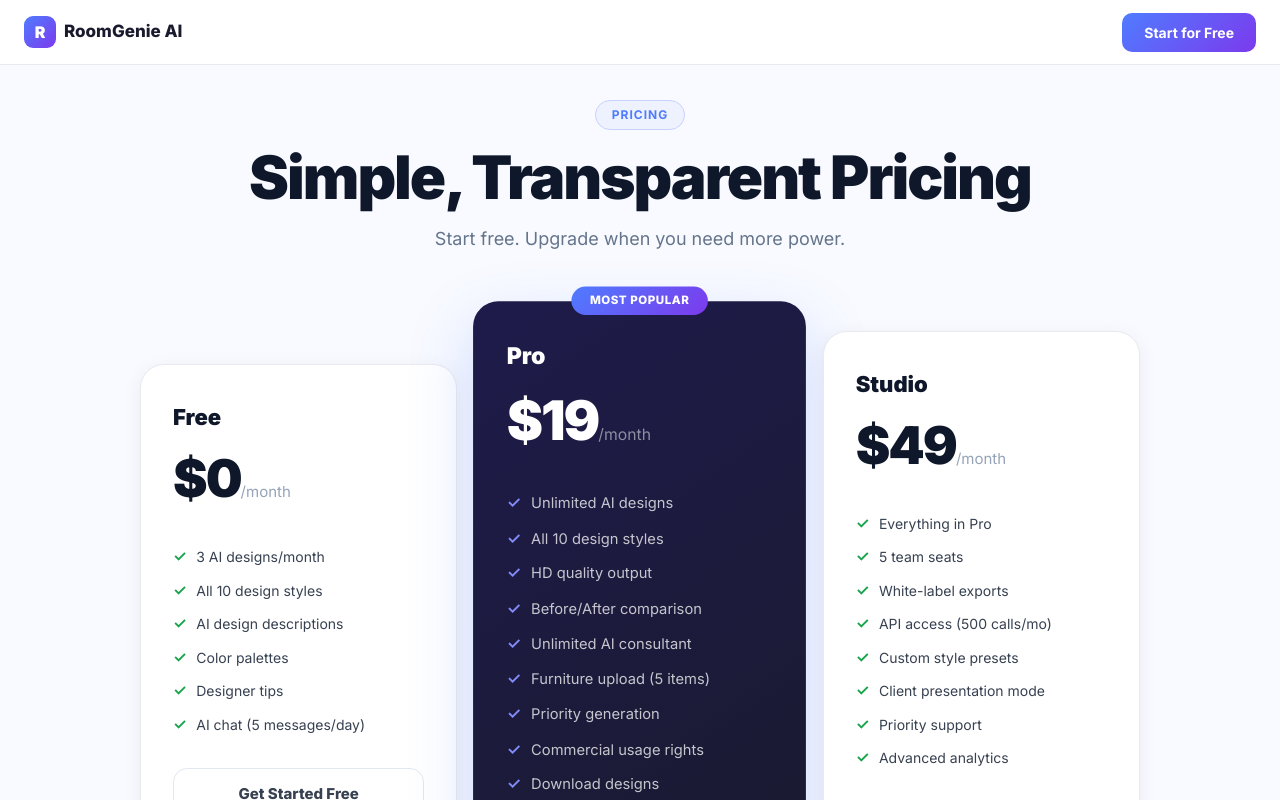
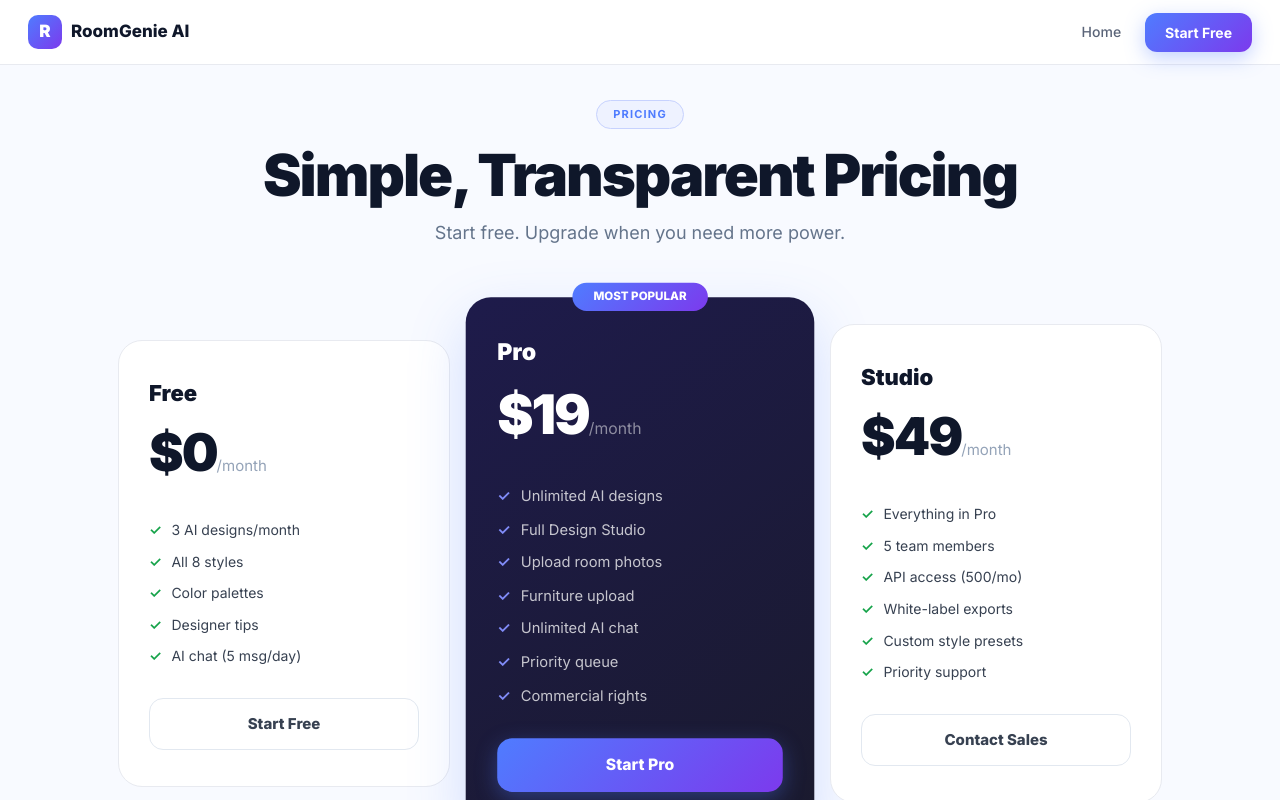
Before and after one commit to agentfurniture/RoomGenie-AI-, a Next.js app in the folder roomgenie-basic/: page /pricing in a window 1280 px wide. Shown: the top 800 px of the page. Built offline with nearby package versions, Linux system fonts and the light colour scheme.

Commit message:
Update page.tsx

```diff
--- a/roomgenie-basic/src/app/pricing/page.tsx
+++ b/roomgenie-basic/src/app/pricing/page.tsx
@@ -1,97 +1,65 @@
-"use client"
 import Link from 'next/link'
 
-const PLANS = [
-  {
-    name: 'Free', price: '$0', period: '/month', highlight: false,
-    features: ['3 AI designs/month','All 10 design styles','AI design descriptions','Color palettes','Designer tips','AI chat (5 messages/day)'],
-    cta: 'Get Started Free', href: '/create',
-  },
-  {
-    name: 'Pro', price: '$19', period: '/month', highlight: true,
-    features: ['Unlimited AI designs','All 10 design styles','HD quality output','Before/After comparison','Unlimited AI consultant','Furniture upload (5 items)','Priority generation','Commercial usage rights','Download designs'],
-    cta: 'Start Pro Today', href: '/create',
-  },
-  {
-    name: 'Studio', price: '$49', period: '/month', highlight: false,
-    features: ['Everything in Pro','5 team seats','White-label exports','API access (500 calls/mo)','Custom style presets','Client presentation mode','Priority support','Advanced analytics'],
-    cta: 'Contact Sales', href: '/create',
-  },
-]
+export default function PricingPage() {
+  const plans = [
+    { name: 'Free', price: '$0', features: ['3 AI designs/month','All 8 styles','Color palettes','Designer tips','AI chat (5 msg/day)'], cta: 'Start Free', href: '/create', h: false },
+    { name: 'Pro', price: '$19', features: ['Unlimited AI designs','Full Design Studio','Upload room photos','Furniture upload','Unlimited AI chat','Priority queue','Commercial rights'], cta: 'Start Pro', href: '/create', h: true },
+    { name: 'Studio', price: '$49', features: ['Everything in Pro','5 team members','API access (500/mo)','White-label exports','Custom style presets','Priority support'], cta: 'Contact Sales', href: '/create', h: false },
+  ]
+  const faqs = [
+    { q: 'Do I need design experience?', a: 'Not at all. Just describe what you want and Claude AI handles the rest.' },
+    { q: 'Can I upload my own furniture?', a: 'Yes! The Full Design Studio allows you to upload furniture photos and the AI will incorporate them into your design.' },
+    { q: 'How long does generation take?', a: 'Most designs are generated in 8–12 seconds. Complex designs may take slightly longer.' },
+    { q: 'Can I cancel anytime?', a: 'Absolutely. No lock-in contracts. Cancel or downgrade at any time from your dashboard.' },
+  ]
 
-const FAQS = [
-  { q: 'Do I need design experience?', a: 'Not at all. RoomGenie AI handles all the design work — just describe what you want and let Claude AI do the rest.' },
-  { q: 'Can I upload my own furniture?', a: 'Yes! Pro and Studio plans allow you to upload furniture images and the AI will incorporate them into your design.' },
-  { q: 'How long does generation take?', a: 'Most designs are generated in 5–10 seconds. Complex designs with furniture uploads may take slightly longer.' },
-  { q: 'Can I cancel anytime?', a: 'Absolutely. No lock-in contracts. Cancel or downgrade at any time from your dashboard.' },
-]
-
-export default function PricingPage() {
   return (
     <div style={{ fontFamily: 'Inter,system-ui,sans-serif', background: '#f8faff', minHeight: '100vh' }}>
-      {/* Nav */}
       <nav style={{ position: 'fixed', top: 0, left: 0, right: 0, zIndex: 1000, background: 'rgba(255,255,255,0.95)', backdropFilter: 'blur(20px)', borderBottom: '1px solid #e8eaf0' }}>
-        <div style={{ maxWidth: 1280, margin: '0 auto', padding: '0 24px', height: 64, display: 'flex', alignItems: 'center', justifyContent: 'space-between' }}>
-          <Link href="/" style={{ display: 'flex', alignItems: 'center', gap: 8, textDecoration: 'none' }}>
-            <div style={{ width: 32, height: 32, borderRadius: 9, background: 'linear-gradient(135deg,#4f7cff,#7c3aed)', display: 'flex', alignItems: 'center', justifyContent: 'center', color: 'white', fontWeight: 900 }}>R</div>
-            <span style={{ fontWeight: 800, fontSize: 17, color: '#1a1a2e' }}>RoomGenie AI</span>
+        <div style={{ maxWidth: 1280, margin: '0 auto', padding: '0 28px', height: 64, display: 'flex', alignItems: 'center', justifyContent: 'space-between' }}>
+          <Link href="/" style={{ display: 'flex', alignItems: 'center', gap: 9, textDecoration: 'none' }}>
+            <div style={{ width: 34, height: 34, borderRadius: 10, background: 'linear-gradient(135deg,#4f7cff,#7c3aed)', display: 'flex', alignItems: 'center', justifyContent: 'center', color: 'white', fontWeight: 900, fontSize: 17 }}>R</div>
+            <span style={{ fontWeight: 800, fontSize: 17, color: '#0f172a' }}>RoomGenie AI</span>
           </Link>
-          <Link href="/create" style={{ background: 'linear-gradient(135deg,#4f7cff,#7c3aed)', color: 'white', padding: '9px 22px', borderRadius: 10, textDecoration: 'none', fontWeight: 700, fontSize: 14 }}>Start for Free</Link>
+          <div style={{ display: 'flex', gap: 10 }}>
+            <Link href="/" className="nav-link">Home</Link>
+            <Link href="/create" className="btn-primary" style={{ fontSize: 14, padding: '9px 20px' }}>Start Free</Link>
+          </div>
         </div>
       </nav>
 
-      <div style={{ paddingTop: 100, maxWidth: 1280, margin: '0 auto', padding: '100px 24px 80px' }}>
-        {/* Header */}
+      <div style={{ maxWidth: 1100, margin: '0 auto', padding: '100px 28px 80px' }}>
         <div style={{ textAlign: 'center', marginBottom: 64 }}>
-          <div style={{ display: 'inline-block', background: '#eef2ff', border: '1px solid #c7d2fe', borderRadius: 100, padding: '5px 16px', fontSize: 12, fontWeight: 700, color: '#4f7cff', letterSpacing: '1px', textTransform: 'uppercase', marginBottom: 16 }}>Pricing</div>
-          <h1 style={{ fontSize: 'clamp(32px,5vw,60px)', fontWeight: 900, letterSpacing: '-2px', color: '#0f172a', marginBottom: 16, lineHeight: 1.05 }}>Simple, Transparent Pricing</h1>
-          <p style={{ fontSize: 18, color: '#64748b', maxWidth: 500, margin: '0 auto' }}>Start free. Upgrade when you need more power.</p>
+          <div className="section-label">Pricing</div>
+          <h1 style={{ fontSize: 'clamp(32px,5vw,58px)', fontWeight: 900, letterSpacing: '-2px', color: '#0f172a', marginBottom: 14, lineHeight: 1.05 }}>Simple, Transparent Pricing</h1>
+          <p style={{ fontSize: 18, color: '#64748b', maxWidth: 480, margin: '0 auto' }}>Start free. Upgrade when you need more power.</p>
         </div>
 
-        {/* Plans */}
-        <div style={{ display: 'grid', gridTemplateColumns: 'repeat(3,1fr)', gap: 24, alignItems: 'center', maxWidth: 1000, margin: '0 auto 80px' }}>
-          {PLANS.map(p => (
-            <div key={p.name} style={{
-              borderRadius: 24, padding: '36px 32px',
-              background: p.highlight ? 'linear-gradient(145deg,#1e1b4b,#1a1a2e)' : 'white',
-              border: p.highlight ? 'none' : '1px solid #e8eaf0',
-              color: p.highlight ? 'white' : '#0f172a',
-              transform: p.highlight ? 'scale(1.05)' : 'scale(1)',
-              boxShadow: p.highlight ? '0 24px 60px rgba(79,124,255,0.25)' : '0 4px 20px rgba(0,0,0,0.06)',
-              position: 'relative', display: 'flex', flexDirection: 'column',
-            }}>
-              {p.highlight && <div style={{ position: 'absolute', top: -14, left: '50%', transform: 'translateX(-50%)', background: 'linear-gradient(135deg,#4f7cff,#7c3aed)', color: 'white', fontSize: 11, fontWeight: 800, padding: '5px 18px', borderRadius: 100, whiteSpace: 'nowrap', letterSpacing: '0.5px' }}>MOST POPULAR</div>}
-              <h2 style={{ fontSize: 22, fontWeight: 900, marginBottom: 6 }}>{p.name}</h2>
+        <div style={{ display: 'grid', gridTemplateColumns: 'repeat(3,1fr)', gap: 24, alignItems: 'center', marginBottom: 80 }}>
+          {plans.map(p => (
+            <div key={p.name} className={`price-card${p.h ? ' highlight' : ''}`} style={{ position: 'relative', transform: p.h ? 'scale(1.05)' : 'scale(1)' }}>
+              {p.h && <div style={{ position: 'absolute', top: -14, left: '50%', transform: 'translateX(-50%)', background: 'linear-gradient(135deg,#4f7cff,#7c3aed)', color: 'white', fontSize: 11, fontWeight: 800, padding: '5px 20px', borderRadius: 100, whiteSpace: 'nowrap' }}>MOST POPULAR</div>}
+              <h2 style={{ fontSize: 22, fontWeight: 900, marginBottom: 4 }}>{p.name}</h2>
               <div style={{ marginBottom: 28 }}>
                 <span style={{ fontSize: 52, fontWeight: 900, letterSpacing: '-2px' }}>{p.price}</span>
-                <span style={{ fontSize: 15, color: p.highlight ? 'rgba(255,255,255,0.5)' : '#94a3b8' }}>{p.period}</span>
+                <span style={{ fontSize: 15, color: p.h ? 'rgba(255,255,255,0.5)' : '#94a3b8' }}>/month</span>
               </div>
-              <ul style={{ listStyle: 'none', padding: 0, margin: '0 0 32px', flex: 1, display: 'flex', flexDirection: 'column', gap: 11 }}>
+              <ul style={{ listStyle: 'none', padding: 0, margin: '0 0 32px', flex: 1, display: 'flex', flexDirection: 'column', gap: 12 }}>
                 {p.features.map(f => (
-                  <li key={f} style={{ display: 'flex', alignItems: 'flex-start', gap: 10, fontSize: 14, color: p.highlight ? 'rgba(255,255,255,0.75)' : '#374151', lineHeight: 1.5 }}>
-                    <span style={{ color: p.highlight ? '#818cf8' : '#16a34a', fontWeight: 800, flexShrink: 0, fontSize: 15 }}>✓</span>{f}
+                  <li key={f} style={{ display: 'flex', alignItems: 'flex-start', gap: 10, fontSize: 14, color: p.h ? 'rgba(255,255,255,0.75)' : '#374151', lineHeight: 1.4 }}>
+                    <span style={{ color: p.h ? '#818cf8' : '#16a34a', fontWeight: 800, flexShrink: 0 }}>✓</span>{f}
                   </li>
                 ))}
               </ul>
-              <Link href={p.href} style={{
-                display: 'block', textAlign: 'center', textDecoration: 'none', padding: '14px', borderRadius: 14, fontWeight: 800, fontSize: 15,
-                background: p.highlight ? 'linear-gradient(135deg,#4f7cff,#7c3aed)' : 'white',
-                border: p.highlight ? 'none' : '1.5px solid #e2e8f0',
-                color: p.highlight ? 'white' : '#374151',
-                boxShadow: p.highlight ? '0 8px 24px rgba(79,124,255,0.4)' : 'none',
-                transition: 'all 0.2s',
-              }}
-                onMouseOver={e => (e.currentTarget as HTMLElement).style.transform = 'translateY(-1px)'}
-                onMouseOut={e => (e.currentTarget as HTMLElement).style.transform = 'translateY(0)'}>{p.cta}</Link>
+              <Link href={p.href} className={p.h ? 'btn-primary' : 'btn-secondary'} style={{ display: 'block', textAlign: 'center', padding: 14, borderRadius: 14, fontWeight: 800, fontSize: 15 }}>{p.cta}</Link>
             </div>
           ))}
         </div>
 
-        {/* FAQ */}
         <div style={{ maxWidth: 700, margin: '0 auto' }}>
-          <h2 style={{ fontSize: 32, fontWeight: 900, letterSpacing: '-1px', color: '#0f172a', marginBottom: 36, textAlign: 'center' }}>FAQs</h2>
-          <div style={{ display: 'flex', flexDirection: 'column', gap: 16 }}>
-            {FAQS.map(f => (
+          <h2 style={{ fontSize: 32, fontWeight: 900, letterSpacing: '-1px', color: '#0f172a', marginBottom: 32, textAlign: 'center' }}>FAQs</h2>
+          <div style={{ display: 'flex', flexDirection: 'column', gap: 14 }}>
+            {faqs.map(f => (
               <div key={f.q} style={{ background: 'white', border: '1px solid #e8eaf0', borderRadius: 16, padding: '20px 24px' }}>
                 <p style={{ fontSize: 15, fontWeight: 700, color: '#0f172a', marginBottom: 8 }}>{f.q}</p>
                 <p style={{ fontSize: 14, color: '#64748b', lineHeight: 1.7, margin: 0 }}>{f.a}</p>
```
